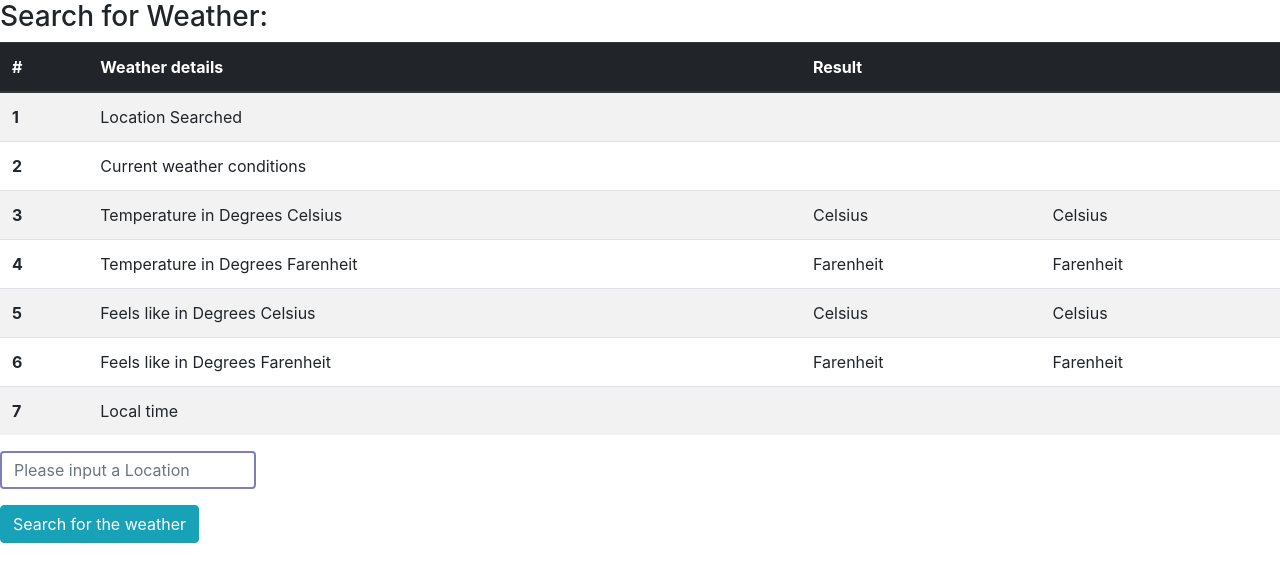
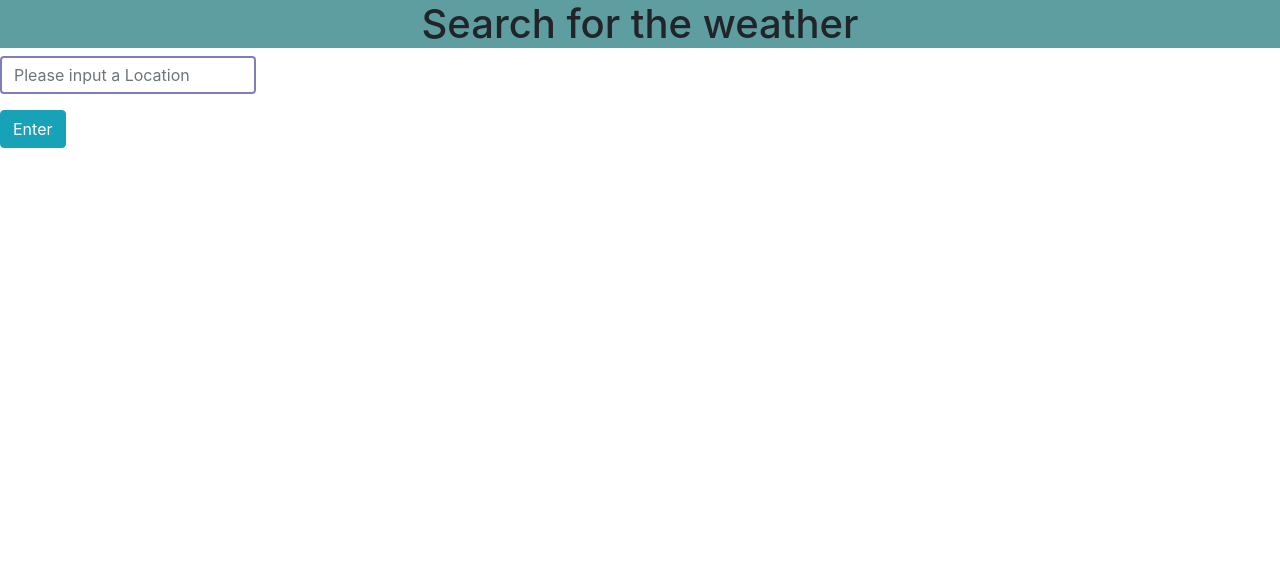
Before and after one commit to artyomnersisyan86/Weather, an Angular app: page / in a window 1280 px wide. Shown: the top 582 px of the page. Built offline with nearby package versions, Linux system fonts and the light colour scheme.

Commit message:
change in weather.component.html

```diff
--- a/src/app/weather/weather.component.html
+++ b/src/app/weather/weather.component.html
@@ -1,75 +1,40 @@
-<div class="container">
-    <div class="row">
+<div class="header" *ngIf="!isloaded">
+    <h1>Search for the weather</h1>
+</div>
+<div *ngIf="isloaded" class="card">
+    <h3 class='bg_color'> {{this.weatherData?.location.name}} {{this.weatherData?.location.country}}</h3>
+    <h3> {{this.weatherData?.current.condition.text}}
+        <img [src]="this.weatherData?.current.condition.icon" title="{{ weatherData?.current.condition.text}}" /> {{this.weatherData?.current.temp_c }} °C
+    </h3>
+    <p>
+        Local time: {{this.weatherData?.current.last_updated }}
+    </p>
+    <p>
+        Temperature in Degrees Farenheit: {{this.weatherData?.current.temp_f}} °F
+    </p>
+    <p>
+        Feels like in Degrees Celsius: {{this.weatherData?.current.feelslike_c}} °C
+    </p>
+    <p>
+        Feels like in Degrees Farenheit: {{this.weatherData?.current.feelslike_f}} °F
+    </p>
 
-    </div>
-</div>
-<div>
-    <h3 class='bg_color'>Search for Weather: {{this.weatherData?.location.name}} {{this.weatherData?.location.country}}</h3>
+    <p>
+        Wind speed in kilometer per hour: {{this.weatherData?.current.wind_kph }} kph
+    </p>
 
-    <table class="table table-striped">
-        <thead class="thead-dark">
-            <tr>
-                <th scope="col">#</th>
-                <th scope="col">Weather details </th>
-                <th scope="col"> Result</th>
-                <th scope="col"></th>
-            </tr>
-        </thead>
-        <tbody>
-            <tr>
-                <th scope="row">1</th>
-                <td> Location Searched </td>
-                <td> {{this.weatherData?.location.country}}</td>
-                <td>{{this.weatherData?.location.name}}</td>
+    <p>
+        Precipitation amount in millimeters: {{this.weatherData?.current.precip_mm }} mm
+    </p>
 
-            </tr>
-            <tr>
-                <th scope="row">2</th>
-                <td>Current weather conditions</td>
-                <td>{{this.weatherData?.current.condition.text}}</td>
-                <td><img [src]="this.weatherData?.current.condition.icon" title="{{ weatherData?.current.condition.text}}" />
-                </td>
-            </tr>
-            <tr>
-                <th scope="row">3</th>
-                <td> Temperature in Degrees Celsius</td>
-                <td>Celsius</td>
-                <td>{{this.weatherData?.current.temp_c}} Celsius</td>
-            </tr>
+    <p>
+        Humidity as percentage: {{this.weatherData?.current.humidity }} %
+    </p>
 
+    <p>
+        Cloud cover as percentage: {{this.weatherData?.current.cloud }} %
+    </p>
 
-
-            <tr>
-                <th scope="row">4</th>
-                <td> Temperature in Degrees Farenheit</td>
-                <td>Farenheit</td>
-                <td>{{this.weatherData?.current.temp_f}} Farenheit</td>
-            </tr>
-            <tr>
-                <th scope="row">5</th>
-                <td> Feels like in Degrees Celsius</td>
-                <td>Celsius</td>
-                <td>{{this.weatherData?.current.feelslike_c}} Celsius</td>
-            </tr>
-
-            <tr>
-                <th scope="row">6</th>
-                <td> Feels like in Degrees Farenheit </td>
-                <td>Farenheit</td>
-                <td>{{this.weatherData?.current.feelslike_f}} Farenheit</td>
-            </tr>
-
-            <tr>
-                <th scope="row">7</th>
-                <td> Local time
-                </td>
-                <td> {{this.weatherData?.current.last_updated }}</td>
-                <td></td>
-            </tr>
-
-
-        </tbody>
-    </table>
 </div>
 <div>
     <form [formGroup]="weatherSearchForm" (ngSubmit)="sendToAPIXU(weatherSearchForm.value)">
@@ -78,7 +43,7 @@
         </div>
         <div>
             <button type="submit" class="btn btn-info">
-Search for the weather
+Enter
 </button>
         </div>
     </form>
```
